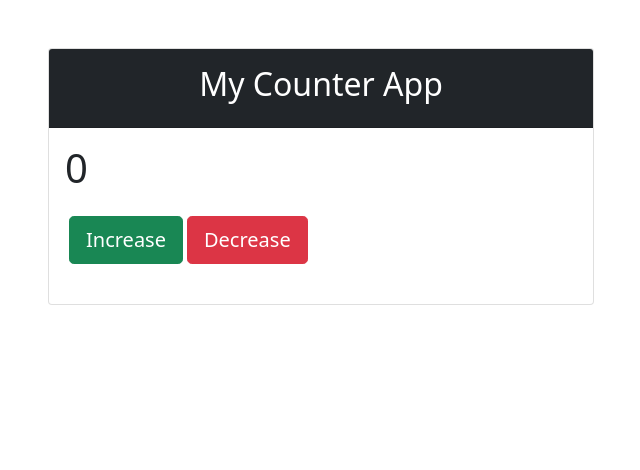
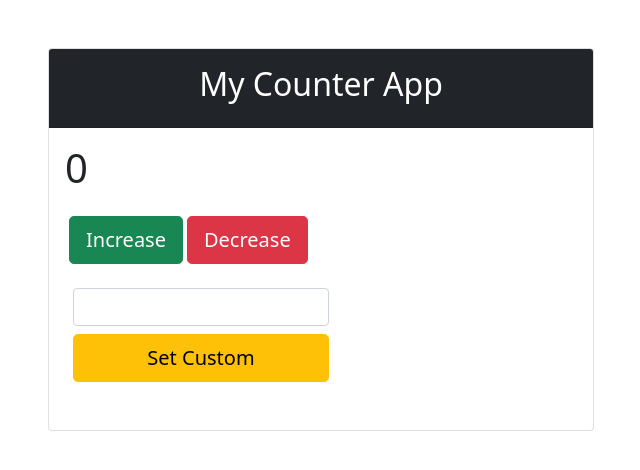
Before and after one commit to sholayman99/redux-todo-app, a React (Vite) app: page / in a window 1280 px wide. Shown: the top 470 px of the page, without its empty margins (319-959 px from the left). Built offline with nearby package versions, Linux system fonts and the light colour scheme.

Commit message:
custom value field created

```diff
--- a/src/components/Counter.jsx
+++ b/src/components/Counter.jsx
@@ -1,10 +1,10 @@
 // eslint-disable-next-line no-unused-vars
-import React from 'react';
+import React,{useRef} from 'react';
 import {useSelector,useDispatch} from "react-redux";
-import {increment,decrement} from "../redux/state/counter/counterSlice.js"
+import {increment, decrement, setCustom} from "../redux/state/counter/counterSlice.js"
 
 const Counter = () => {
-
+    const custom = useRef();
     const count = useSelector((state)=>state.counter.value);
     const dispatch = useDispatch();
 
@@ -19,6 +19,10 @@ const Counter = () => {
                     <button onClick={()=>{dispatch(increment())}} className={"btn btn-success btn-lg ms-1"}>Increase</button>
                     <button onClick={()=>{dispatch(decrement())}} className={"btn btn-danger btn-lg ms-1"}>Decrease</button>
                 </div>
+                <div className={"my-4"}>
+                    <input ref={custom} className={"form-control ms-2 w-50"} type={"number"} />
+                    <button onClick={()=>{dispatch(setCustom(custom.current.value))}} className={"btn btn-warning btn-lg ms-2 my-2 w-50"}>Set Custom</button>
+                </div>
             </div>
         </div>
     );
--- a/src/redux/state/counter/counterSlice.js
+++ b/src/redux/state/counter/counterSlice.js
@@ -11,9 +11,12 @@ const counterSlice = createSlice({
         },
         decrement:(state)=>{
             state.value = state.value - 1 ;
+        },
+        setCustom:(state,action)=>{
+            state.value = action.payload;
         }
     }
 })
 
-export const {increment,decrement} = counterSlice.actions;
+export const {increment,decrement,setCustom} = counterSlice.actions;
 export default counterSlice.reducer;
```
